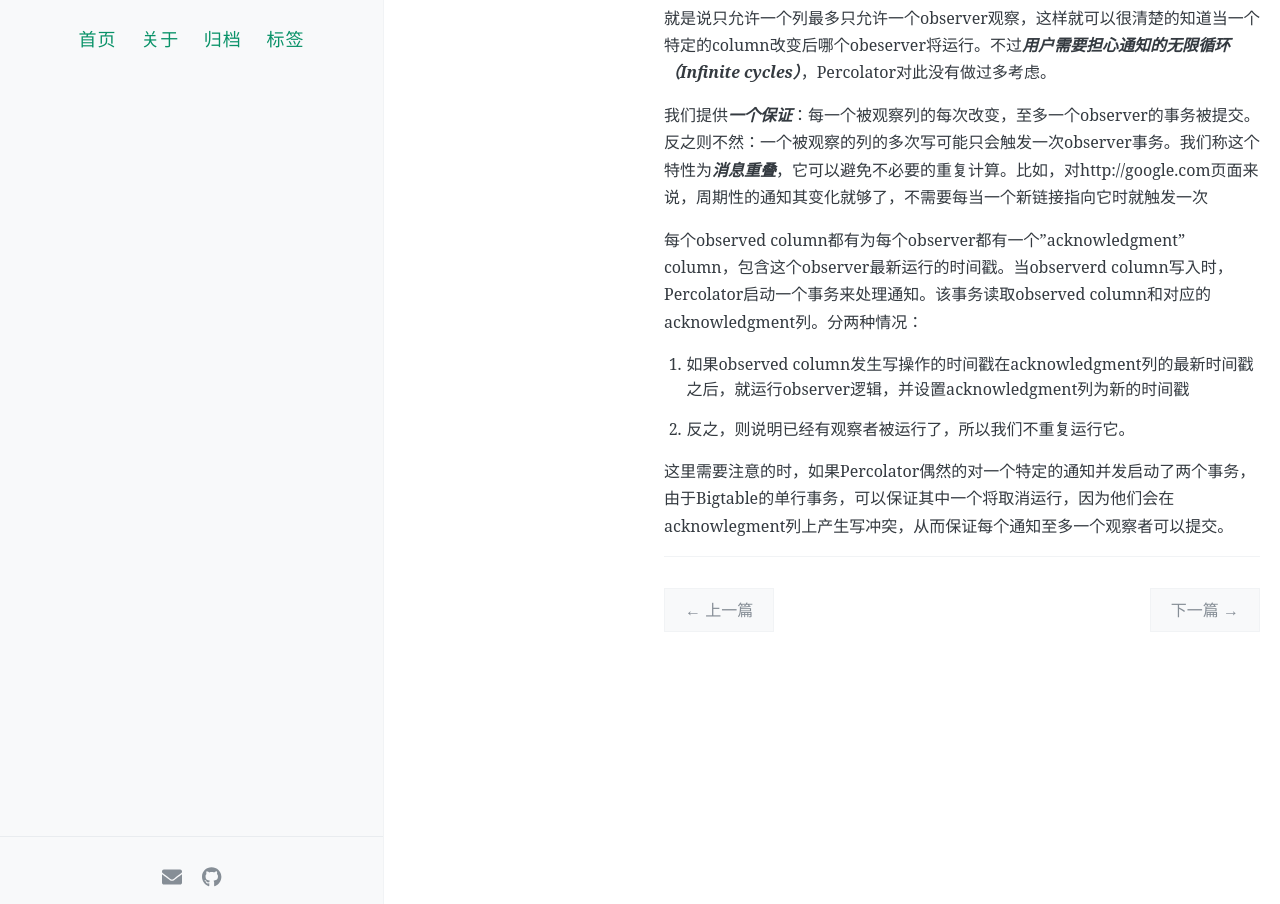
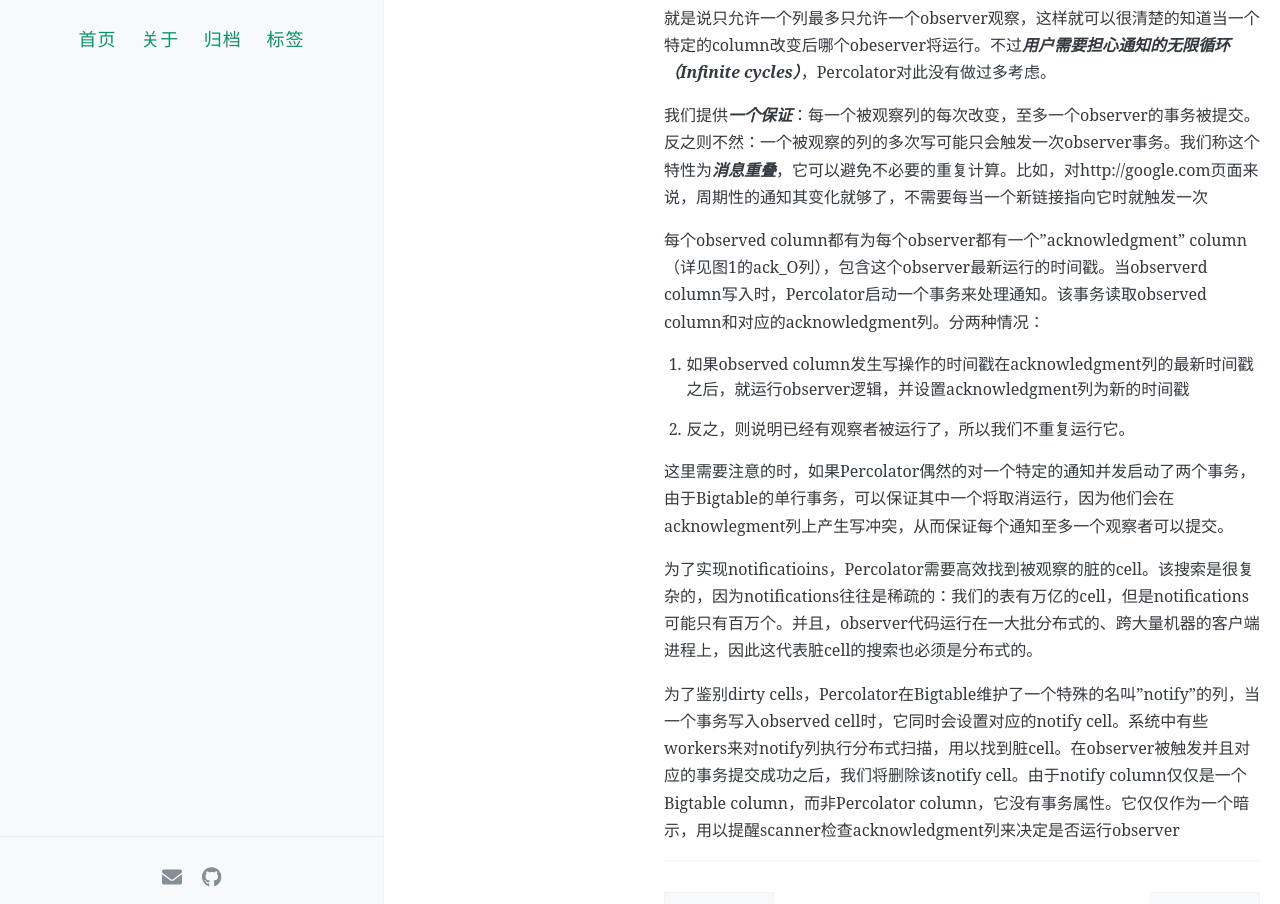
Before and after one commit to levy5307/blog, a Jekyll site: the page built from _posts/2021-07-14-percolator.md, in a window 1280 px wide and 1400 px high, scrolled down 8083 px. Shown: the part 424-1328 px from the top of the window. Built offline with Jekyll 4.4.1, drawn with Linux system fonts in a browser that asks for light colours; comment, search, counter and statistics services are not loaded.

Commit message:
update percolator

```diff
--- a/_posts/2021-07-14-percolator.md
+++ b/_posts/2021-07-14-percolator.md
@@ -231,10 +231,14 @@ Percolator应用其实包含很少的观察者，Google索引系统大概有10
 
 我们提供***一个保证***：每一个被观察列的每次改变，至多一个observer的事务被提交。反之则不然：一个被观察的列的多次写可能只会触发一次observer事务。我们称这个特性为***消息重叠***，它可以避免不必要的重复计算。比如，对http://google.com页面来说，周期性的通知其变化就够了，不需要每当一个新链接指向它时就触发一次
 
-每个observed column都有为每个observer都有一个"acknowledgment" column，包含这个observer最新运行的时间戳。当observerd column写入时，Percolator启动一个事务来处理通知。该事务读取observed column和对应的acknowledgment列。分两种情况：
+每个observed column都有为每个observer都有一个"acknowledgment" column（详见图1的ack_O列），包含这个observer最新运行的时间戳。当observerd column写入时，Percolator启动一个事务来处理通知。该事务读取observed column和对应的acknowledgment列。分两种情况：
 
 1. 如果observed column发生写操作的时间戳在acknowledgment列的最新时间戳之后，就运行observer逻辑，并设置acknowledgment列为新的时间戳
 
 2. 反之，则说明已经有观察者被运行了，所以我们不重复运行它。
 
 这里需要注意的时，如果Percolator偶然的对一个特定的通知并发启动了两个事务，由于Bigtable的单行事务，可以保证其中一个将取消运行，因为他们会在acknowlegment列上产生写冲突，从而保证每个通知至多一个观察者可以提交。
+
+为了实现notificatioins，Percolator需要高效找到被观察的脏的cell。该搜索是很复杂的，因为notifications往往是稀疏的：我们的表有万亿的cell，但是notifications可能只有百万个。并且，observer代码运行在一大批分布式的、跨大量机器的客户端进程上，因此这代表脏cell的搜索也必须是分布式的。
+
+为了鉴别dirty cells，Percolator在Bigtable维护了一个特殊的名叫"notify"的列，当一个事务写入observed cell时，它同时会设置对应的notify cell。系统中有些workers来对notify列执行分布式扫描，用以找到脏cell。在observer被触发并且对应的事务提交成功之后，我们将删除该notify cell。由于notify column仅仅是一个Bigtable column，而非Percolator column，它没有事务属性。它仅仅作为一个暗示，用以提醒scanner检查acknowledgment列来决定是否运行observer
```
